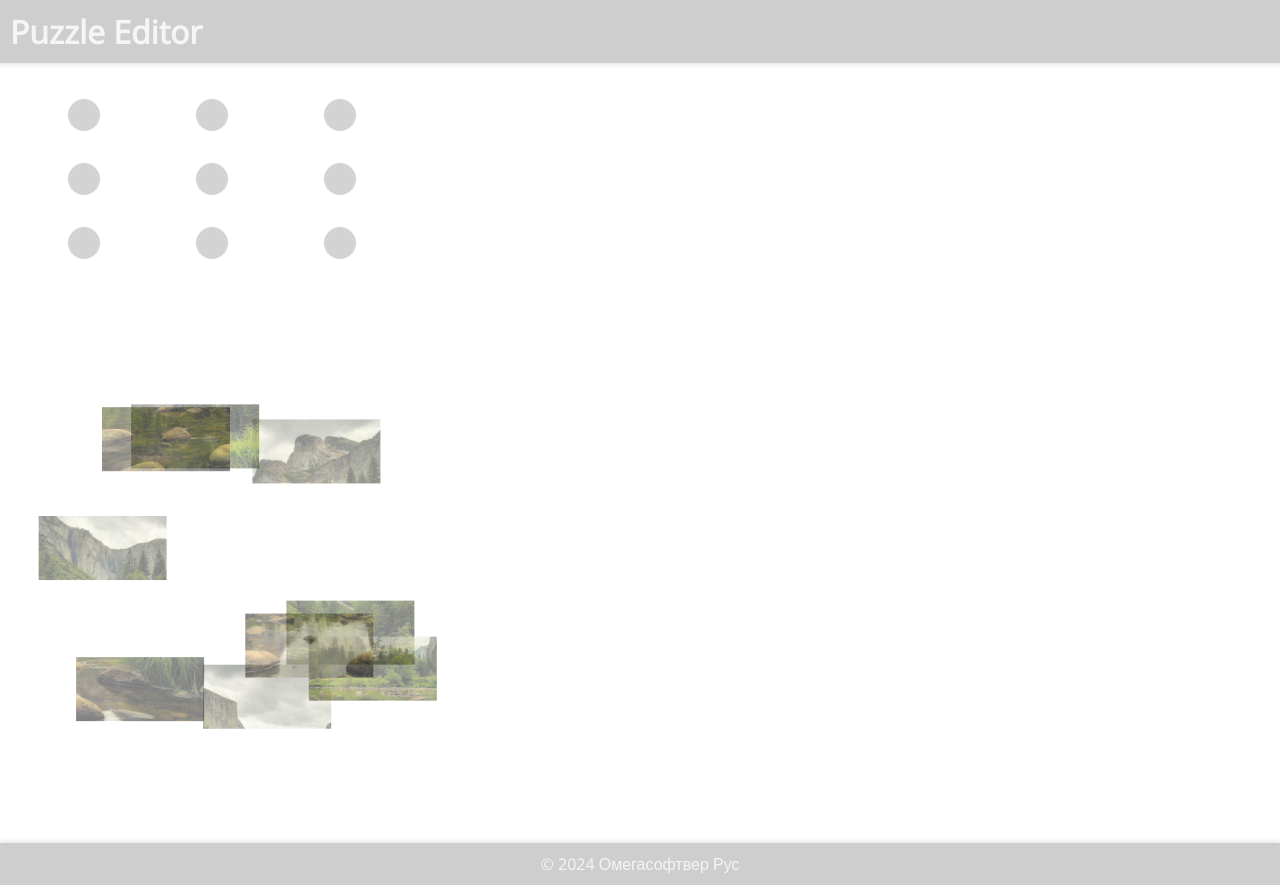
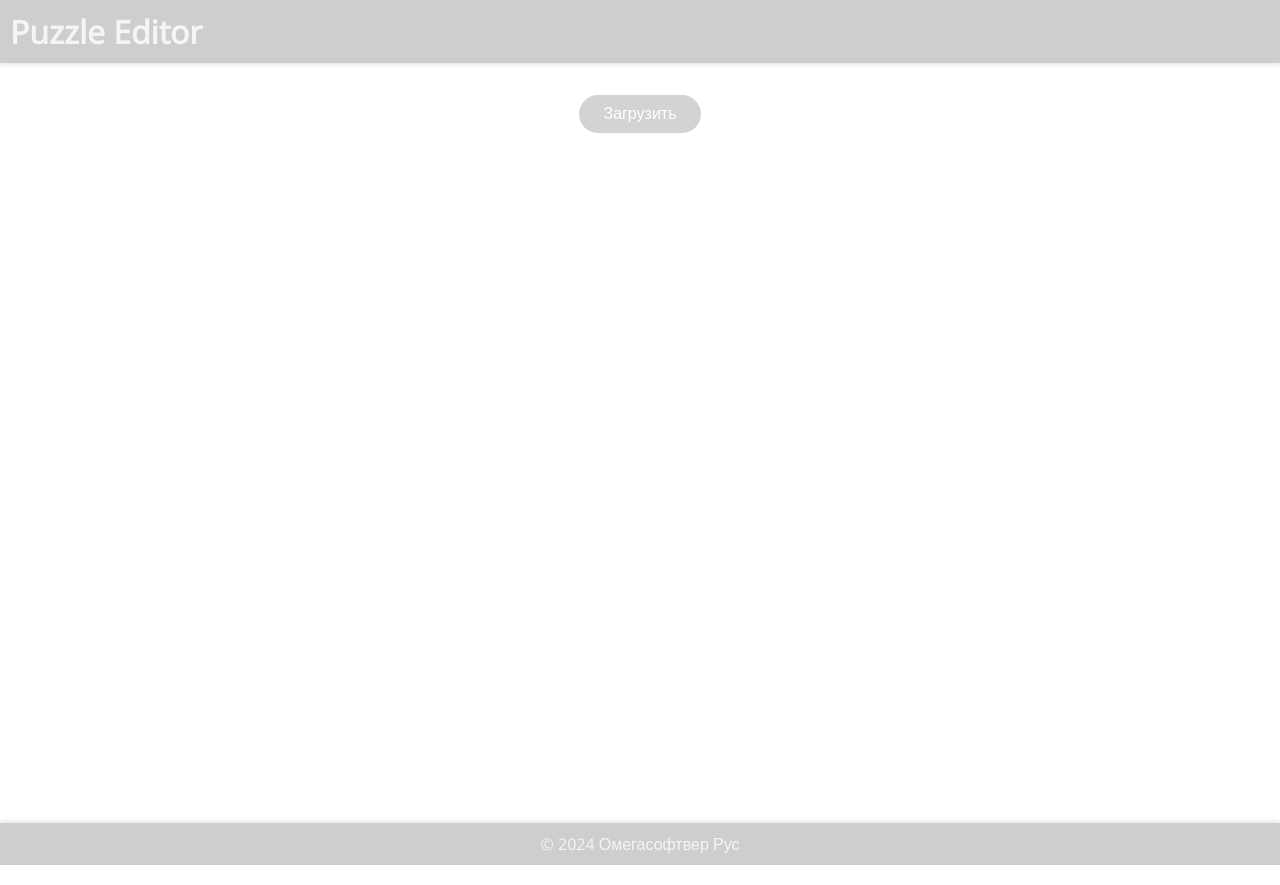
Before and after one commit to Rus7Iv/puzzle-editor, a React (Create React App) app: page / in a window 1280 px wide. Built offline with nearby package versions, Linux system fonts and the light colour scheme.

Commit message:
method of uploading images has been changed

```diff
--- a/src/App.tsx
+++ b/src/App.tsx
@@ -1,13 +1,35 @@
+import { useState, useEffect } from 'react';
 import Footer from "./components/Footer/Footer";
 import Header from "./components/Header/Header";
+import ImageUploader from "./components/ImageUpload/ImageUpload";
 import PuzzleBoard from "./components/PuzzleBoard/PuzzleBoard";
 
 function App() {
+  const [isImageUploaded, setImageUploaded] = useState(false);
+
+  useEffect(() => {
+    const checkImageUpload = () => {
+      for (let i = 0; i < 3; i++) {
+        for (let j = 0; j < 3; j++) {
+          if (!localStorage.getItem(`image_part_${i}_${j}`)) {
+            return false;
+          }
+        }
+      }
+      return true;
+    };
+
+    setImageUploaded(checkImageUpload());
+  }, []);
+
   return (
     <>
       <Header />
       <div className="content">
-        <PuzzleBoard />
+        <div className='main'>
+          <ImageUploader />
+          {isImageUploaded && <PuzzleBoard />}
+        </div>
       </div>
       <Footer />
     </>
--- a/src/components/ImageUpload/ImageUpload.styles.css
+++ b/src/components/ImageUpload/ImageUpload.styles.css
@@ -7,6 +7,7 @@
   padding: 10px 24px;
   cursor: pointer;
   transition: background-color 0.3s ease;
+  width: fit-content;
 }
 
 .btn-upload:hover {
--- a/src/components/PuzzleBoard/PuzzleBoard.tsx
+++ b/src/components/PuzzleBoard/PuzzleBoard.tsx
@@ -1,13 +1,4 @@
 import { useRef, useEffect, MouseEvent } from "react";
-import img11 from '../../assets/images/11.jpg';
-import img12 from '../../assets/images/12.jpg';
-import img13 from '../../assets/images/13.jpg';
-import img21 from '../../assets/images/21.jpg';
-import img22 from '../../assets/images/22.jpg';
-import img23 from '../../assets/images/23.jpg';
-import img31 from '../../assets/images/31.jpg';
-import img32 from '../../assets/images/32.jpg';
-import img33 from '../../assets/images/33.jpg';
 import "./PuzzleBoard.styles.css";
 import Circle from "../../assets/Circle";
 
@@ -19,7 +10,7 @@ interface Selected {
 const PuzzleBoard = () => {
   const selected = useRef<Selected | null>(null);
 
-  const imagePieces = [img11, img12, img13, img21, img22, img23, img31, img32, img33];
+  const imagePieces = Array.from({ length: 9 }, (_, i) => localStorage.getItem(`image_part_${Math.floor(i / 3)}_${i % 3}`) || '');
 
   const places = imagePieces.map((piece, index) => ({
     image: piece,
@@ -38,8 +29,8 @@ const PuzzleBoard = () => {
   const handleMouseMove = (event: globalThis.MouseEvent) => {
     if (selected.current) {
       const { element, index } = selected.current;
-      const positionX = event.pageX - (element as HTMLDivElement).offsetWidth / 2;
-      const positionY = event.pageY - 96;
+      const positionX = event.pageX - (element as HTMLDivElement).offsetWidth / 2 - 16;
+      const positionY = event.pageY - 112;
       const targetX = places[index].position[0];
       const targetY = places[index].position[1];
       const differenceX = Math.abs(positionX - targetX);
@@ -115,7 +106,6 @@ const PuzzleBoard = () => {
       ))}
     </div>
   );
-
 }
 
 export default PuzzleBoard;
--- a/src/styles/index.css
+++ b/src/styles/index.css
@@ -12,7 +12,16 @@ code {
 }
 
 .content {
+  display: flex;
+  justify-content: center;
   height: 95vh;
+}
+
+.main {
+  display: flex;
+  flex-direction: column;
+  align-items: center;
+  padding: 32px;
 }
 
 ::-webkit-scrollbar {
```
